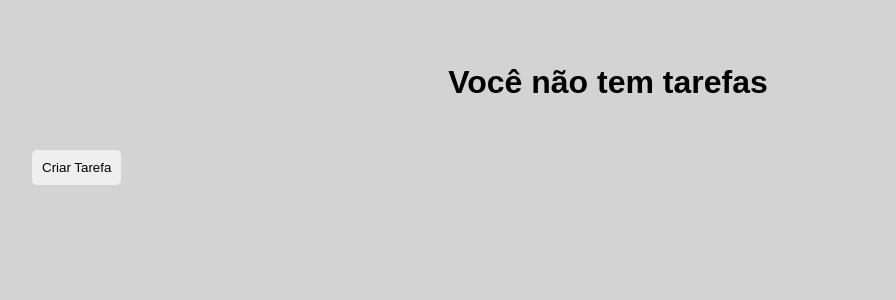
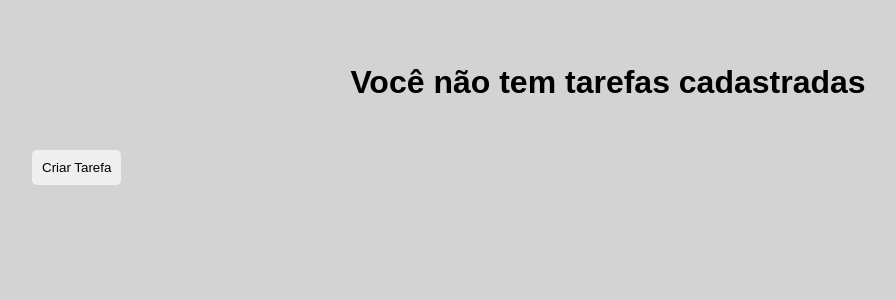
Before and after one commit to marmundo/taskmanager-django, a Django app: page /task/ in a window 1280 px wide. Shown: the top 300 px of the page, without its empty margins (32-928 px from the left). Run offline with Django 5.2, Linux system fonts and the light colour scheme; data that the repository does not hold is empty.

Commit message:
Corrigir mensagem de erro na página inicial em taskmanager/templates/taskmanager/index.html

```diff
--- a/taskmanager/templates/taskmanager/index.html
+++ b/taskmanager/templates/taskmanager/index.html
@@ -9,7 +9,7 @@
 <a class="tarefa-item" href="{% url 'taskmanager:edit' task.id %}">{{ task.title }}</a>
 <br />
 {% endfor %} {% else %}
-<h1>Você não tem tarefas</h1>
+<h1>Você não tem tarefas cadastradas</h1>
 {% endif %}
 <br />
 <div class="container">
```
